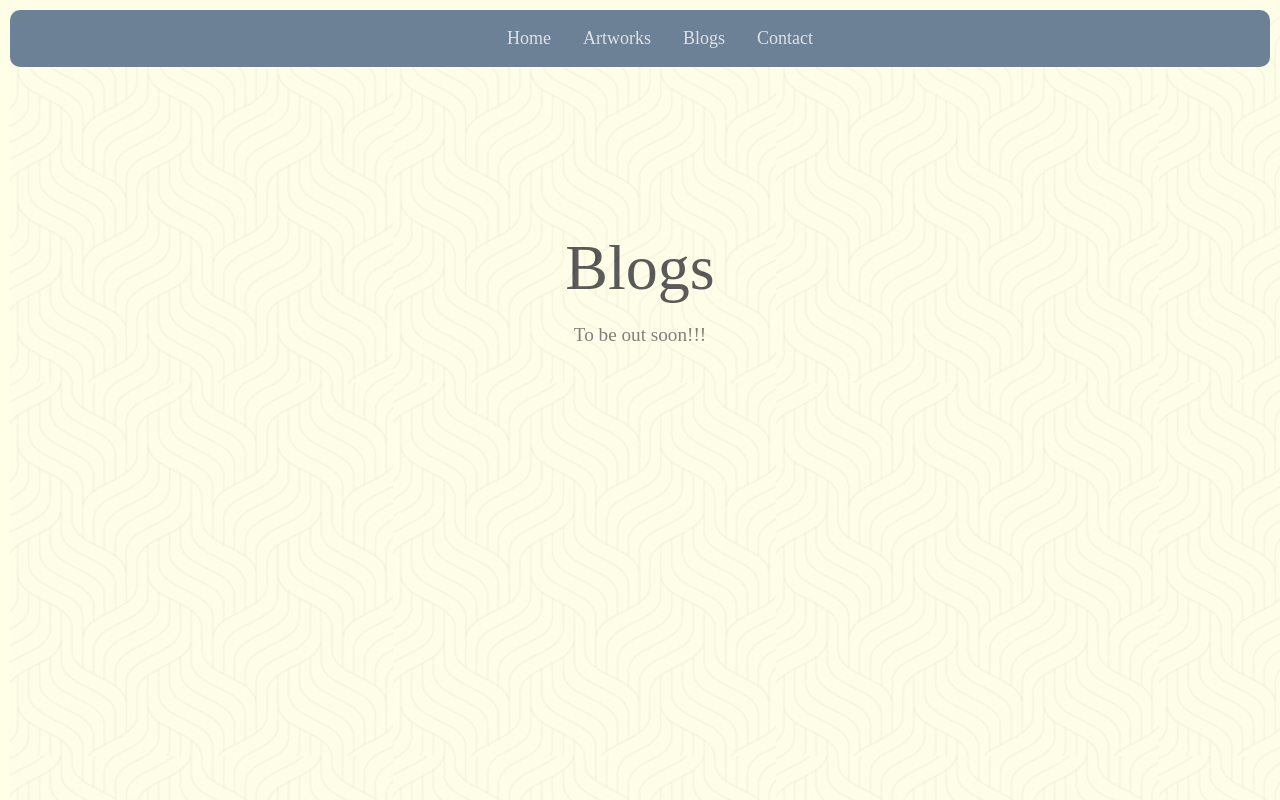
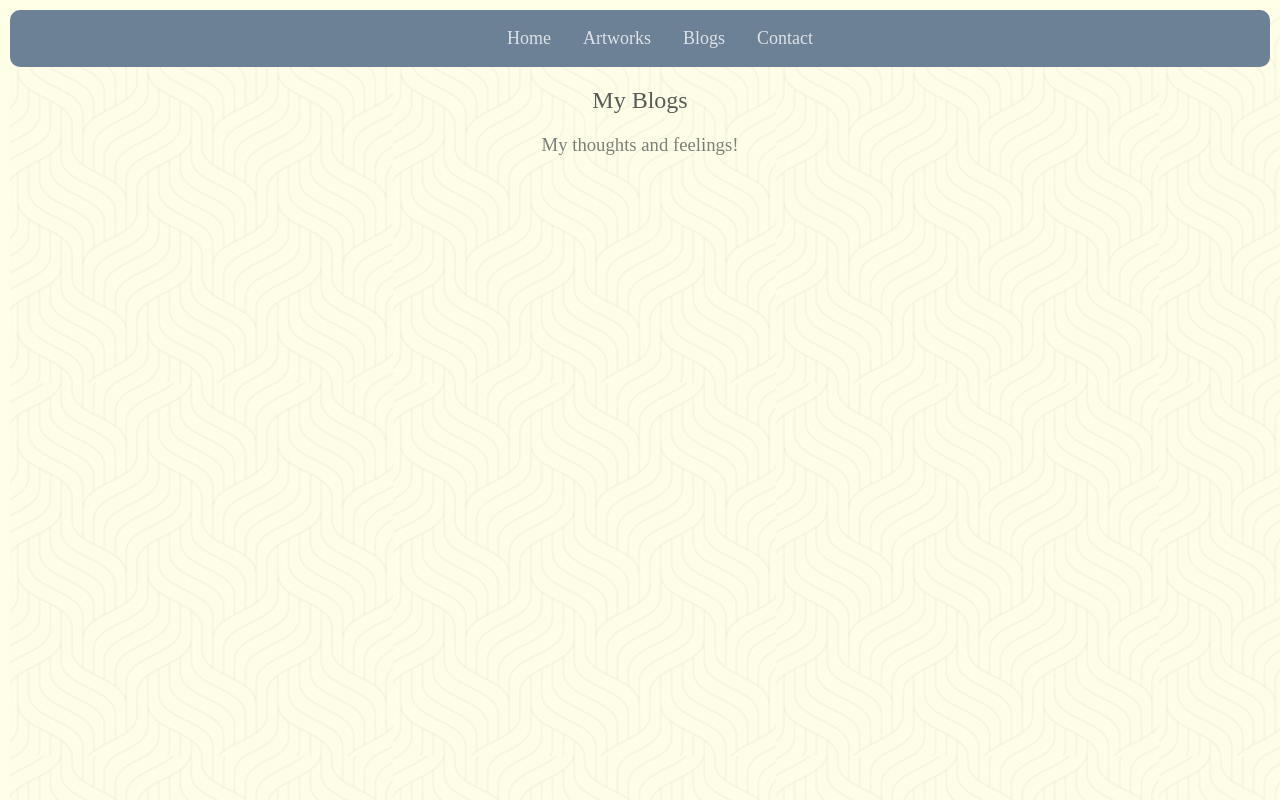
Before and after one commit to SrinidhiPakalapati/SrinidhiArt, a plain HTML site: page blogs.html in a window 1280 px wide. Drawn offline with Linux system fonts and the light colour scheme; a web font is replaced by a local one.

Commit message:
made the basic html structure of blogs section and also the basic js structure of the blogs section

```diff
--- a/blogs.html
+++ b/blogs.html
@@ -27,10 +27,12 @@
                     <li><a href="contact.html">Contact</a></li>
                 </ul>
             </div>
-            <section class="blog-text">
-                <h1 align="center">Blogs</h1>
-                <p align="center">To be out soon!!!</p>
-            </section>
+            <div class="blogs-text">
+                <h1 align="center">My Blogs</h1>
+                <h3 align="center">My thoughts and feelings!</h3>
+            </div>
+            <div class="blogs-grid" id="blogs-grid"></div>
         </section>
+        <script src="blogs.js"></script>
     </body>
 </html>
--- /dev/null
+++ b/blogs.js
@@ -0,0 +1,25 @@
+const blog = [
+    {
+        title: "",
+        description: "",
+        date: "",
+        link: "blogs/",
+        image: "blog-cover/",
+    }
+]
+
+const blogsGrid = document.getElementById('blogs-grid');
+
+blogs.forEach(function(blog) {
+    blogsGrid.innerHTML += `
+        <div class="blog-card">
+            <img src="${blog.image}" class="blog-thumb"/>
+            <div class="blog-info">
+                <h2 class="blog-title">${blog.title}</h2>
+                <p class="blog-desc">${blog.description}</p>
+                <p class="blog-date">${blog.date}</p>
+                <a href="${blog.link}" class="blog-btn">Read the Blog →</a>
+            </div>
+        </div>
+    `;
+});
--- a/styles.css
+++ b/styles.css
@@ -230,25 +230,6 @@ footer {
     padding: 10px;
 }
 
-.blog-text {
-    text-align: center;
-    padding: 100px;
-}
-
-.blog-text h1 {
-    font-family: 'Agu Display';
-    font-weight: normal;
-    font-size: 4rem;
-    color: rgb(74, 74, 74);
-    margin-bottom: 10px;
-}
-
-.blog-text p {
-    font-family: 'Amaranth';
-    font-weight: lighter;
-    font-size: 1.2rem;
-    color: rgba(74, 74, 74, 0.77);
-}
 
 .contact-body {
     background-color: rgba(255, 255, 227, 0.8);
@@ -297,6 +278,26 @@ footer {
     padding:18px;
 }
 
+.blogs-text h1{
+    font-family: 'Agu Display';
+    font-weight: lighter;
+    color: rgb(74,74,74);
+}
+
+.blogs-text h3 {
+    font-family: 'Amaranth';
+    font-weight: 2rem;
+    font-weight: lighter;
+    color: rgba(74, 74, 74, 0.77);
+}
+
+.blogs-grid {
+    padding:60px;
+    display:flex;
+    flex-direction: column;
+    gap:28px;
+}
+
 @media (max-width: 768px) {
     .hero-section{
         flex-direction: column;
```
